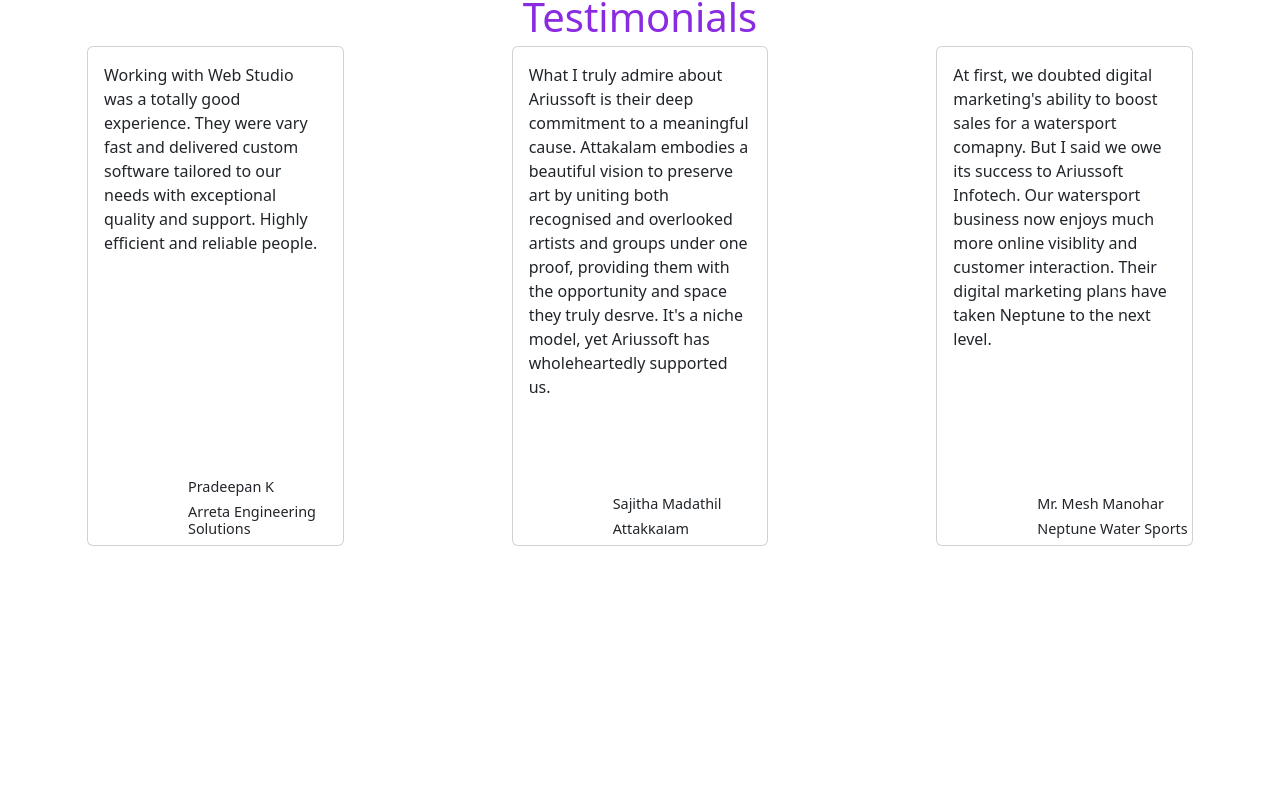
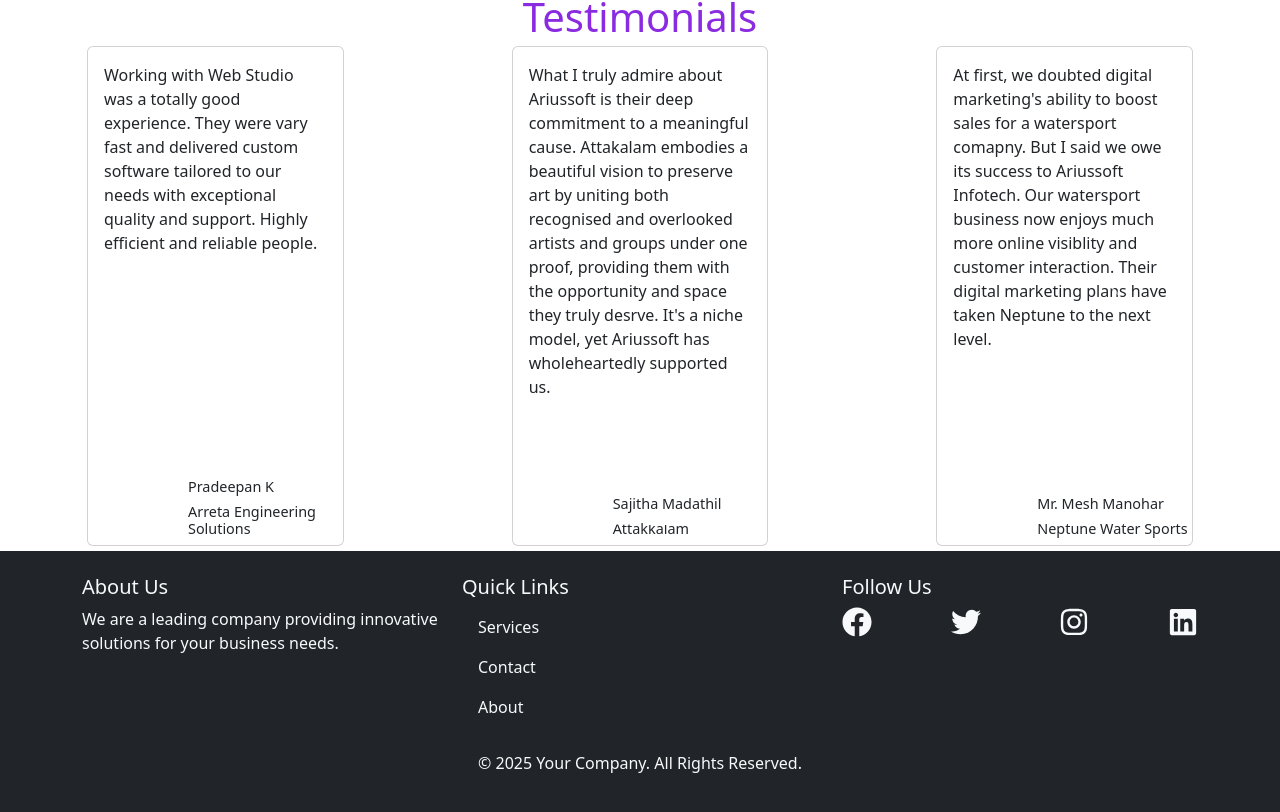
Before and after one commit to AnuGeorge39/Ariussoft, a React (Vite) app in the folder frontend/: page / in a window 1280 px wide. Shown: the part 1892-2704 px from the top of the page. Before the commit the page ends 2443 px from the top, so only its background shows below. Built offline with nearby package versions, Linux system fonts and the light colour scheme.

Commit message:
Implement footer section

```diff
--- a/frontend/package.json
+++ b/frontend/package.json
@@ -17,6 +17,7 @@
     "react": "^19.0.0",
     "react-bootstrap": "^2.10.9",
     "react-dom": "^19.0.0",
+    "react-icons": "^5.5.0",
     "react-router-dom": "^7.4.0"
   },
   "devDependencies": {
--- a/frontend/src/App.jsx
+++ b/frontend/src/App.jsx
@@ -19,7 +19,7 @@
 import Testimonialswe from './Components/Testimonials-we.jsx';
 import ContactYou from './Components/Contact-You.jsx';
 import './App.css'
-import Home from './pages/Home'
+import Home from './pages/Home';
 import { BrowserRouter as Router, Route, Routes } from 'react-router-dom';
 
 
--- a/frontend/src/Components/Footer.jsx
+++ b/frontend/src/Components/Footer.jsx
@@ -0,0 +1,52 @@
+import React from 'react';
+import { Container, Row, Col, Nav } from 'react-bootstrap';
+import { FaFacebook, FaTwitter, FaInstagram, FaLinkedin } from 'react-icons/fa'; // Social media icons from react-icons
+
+function Footer() {
+  return (
+    <footer className="bg-dark text-light py-4">
+      <Container>
+        <Row>
+          <Col md={4}>
+            <h5>About Us</h5>
+            <p>
+              We are a leading company providing innovative solutions for your business needs.
+            </p>
+          </Col>
+          <Col md={4}>
+            <h5>Quick Links</h5>
+            <Nav className="flex-column">
+              <Nav.Link href="/services" className="text-light">Services</Nav.Link>
+              <Nav.Link href="/contact" className="text-light">Contact</Nav.Link>
+              <Nav.Link href="/about" className="text-light">About</Nav.Link>
+            </Nav>
+          </Col>
+          <Col md={4}>
+            <h5>Follow Us</h5>
+            <div className="d-flex">
+              <a href="https://facebook.com" target="_blank" rel="noopener noreferrer" className="text-light mr-3">
+                <FaFacebook size={30} />
+              </a>
+              <a href="https://twitter.com" target="_blank" rel="noopener noreferrer" className="text-light mr-3">
+                <FaTwitter size={30} />
+              </a>
+              <a href="https://instagram.com" target="_blank" rel="noopener noreferrer" className="text-light mr-3">
+                <FaInstagram size={30} />
+              </a>
+              <a href="https://linkedin.com" target="_blank" rel="noopener noreferrer" className="text-light">
+                <FaLinkedin size={30} />
+              </a>
+            </div>
+          </Col>
+        </Row>
+        <Row className="mt-4">
+          <Col className="text-center">
+            <p>&copy; 2025 Your Company. All Rights Reserved.</p>
+          </Col>
+        </Row>
+      </Container>
+    </footer>
+  );
+}
+
+export default Footer;
--- a/frontend/src/Components/Services.jsx
+++ b/frontend/src/Components/Services.jsx
@@ -1,13 +1,18 @@
 import React from 'react';
 import { Carousel, Card, Button } from 'react-bootstrap';
+import {useNavigate} from  'react-router-dom';
 import Slide_1 from '../assets/Images/img1.jpg';
 import Slide_2 from '../assets/Images/img2.jpg';
 import Slide_3 from '../assets/Images/img3.jpg';
 import Slide_4 from '../assets/Images/img4.jpg';
-import Slide_5 from '../assets/Images/img5.jpg';
-import './css/Services.css'; // Importing the CSS file
+import './css/Services.css';
 
 function Services() {
+  const navigate = useNavigate();
+
+  const handleClick = () => {
+    navigate('/search-engine-optimization');
+  };
   return (
     <div className="container mt-5">
       <Card.Title className="services">Our Services</Card.Title>
@@ -22,7 +27,7 @@
                 <Card.Text>
                   Ariussoft enhances online visibility with targeted SEO strategies, including keyword optimization and link building.
                 </Card.Text>
-                <Button variant="primary">Learn More</Button>
+                <Button variant="primary" onClick={handleClick}>Learn More</Button>
               </Card.Body>
             </Card>
             <Card className="custom-card">
@@ -98,7 +103,7 @@
                 <Card.Text>
                   Ariussoft enhances online visibility with targeted SEO strategies, including keyword optimization and link building.
                 </Card.Text>
-                <Button variant="primary">Learn More</Button>
+                <Button variant="primary" onClick={handleClick}>Learn More</Button>
               </Card.Body>
             </Card>
           </div>
--- a/frontend/src/pages/Home.jsx
+++ b/frontend/src/pages/Home.jsx
@@ -4,6 +4,7 @@
 import Clients from  '../Components/Clients.jsx';
 import Testimonials from '../Components/Testimonials.jsx';
 import Services from '../Components/Services.jsx';
+import Footer from '../Components/Footer.jsx';
 
 export default function Home() {
   return (
@@ -14,6 +15,7 @@
         <Services/>
         <Clients/>
         <Testimonials/>
+        <Footer/>
 
         </div>
   )
```
Also changed, not shown: 1 other file (tests, documents, lock files or other folders).
